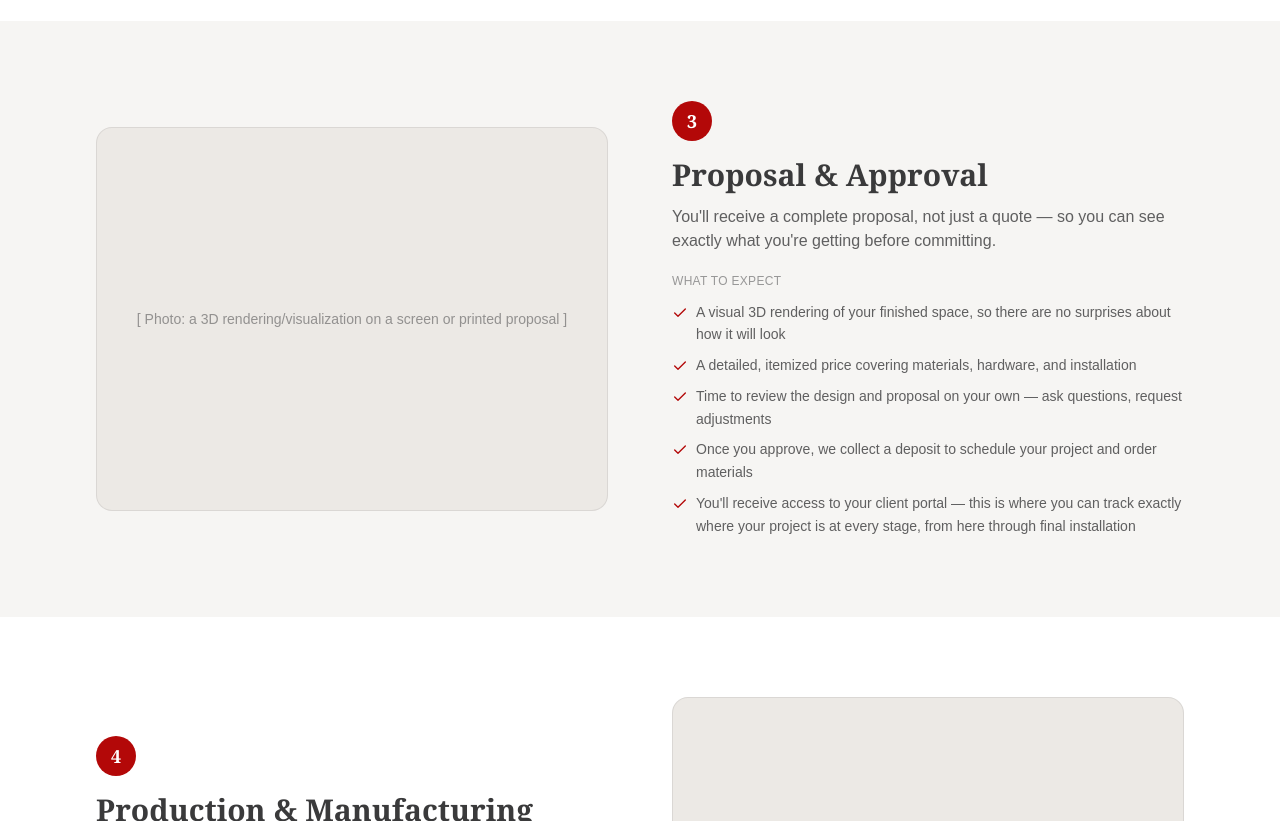
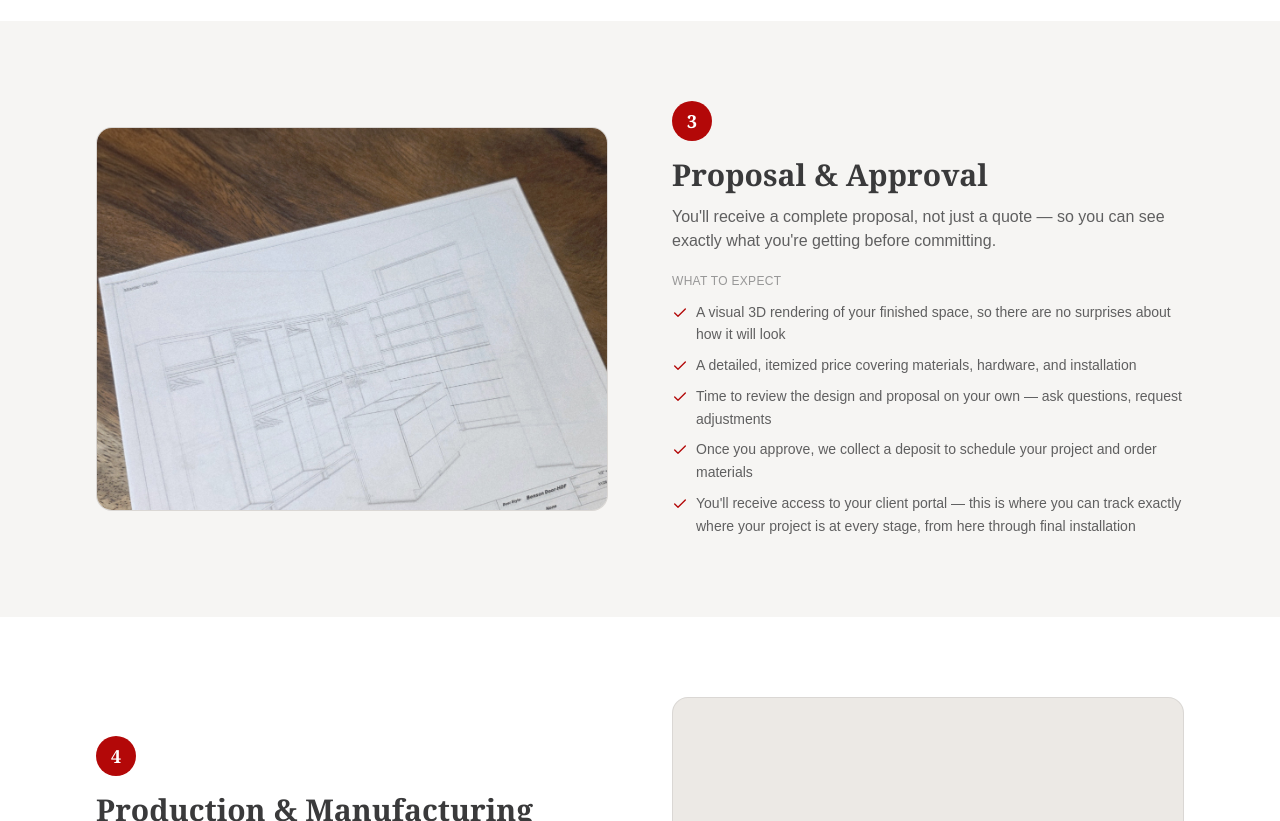
Before and after one commit to Hillkevin/signature-closets, a Next.js app: page /process in a window 1280 px wide. Shown: the part 1700-2521 px from the top of the page. Built offline with nearby package versions, Linux system fonts and the light colour scheme.

Commit message:
Add real photo to Proposal and Approval step

```diff
--- a/src/app/process/page.tsx
+++ b/src/app/process/page.tsx
@@ -55,6 +55,10 @@ const STEPS = [
     number: 3,
     title: "Proposal & Approval",
     photoLabel: "Photo: a 3D rendering/visualization on a screen or printed proposal",
+    image: {
+      src: "/images/process/proposal-approval.jpg",
+      alt: "Printed 3D closet design rendering and proposal sheet showing a master closet layout",
+    },
     intro:
       "You'll receive a complete proposal, not just a quote — so you can see exactly what you're getting before committing.",
     bullets: [
```
Also changed, not shown: public/images/process/proposal-approval.jpg (added).
